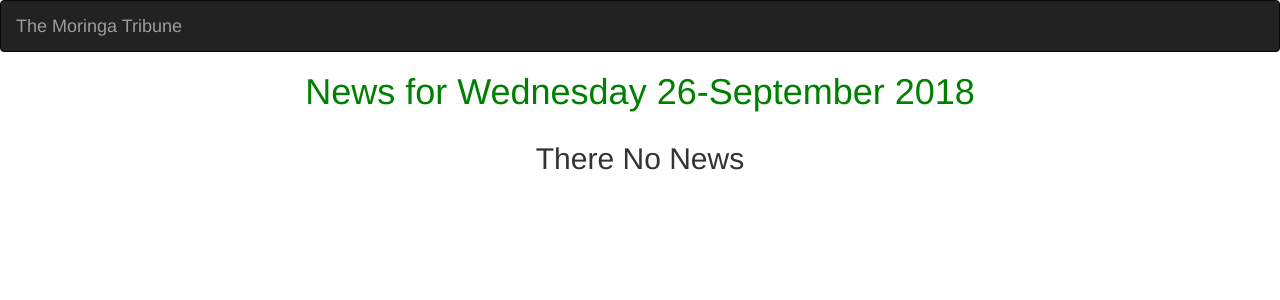
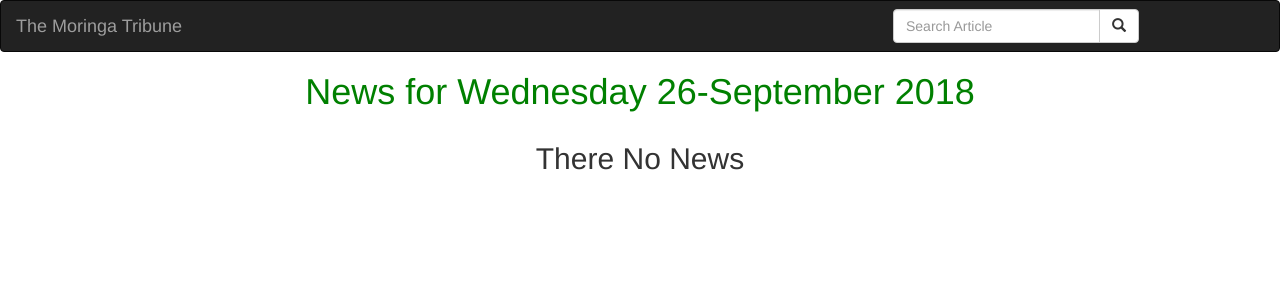
Before and after one commit to Yvonne-Ouma/Moringa-Tribune, a Django app: page / in a window 1280 px wide. Shown: the top 300 px of the page. Run offline with Django 3.2, Linux system fonts and the light colour scheme; data that the repository does not hold is empty; some libraries are stand-ins or nearby versions.

Commit message:
images now displaying perfectly

```diff
--- a/news/models.py
+++ b/news/models.py
@@ -33,6 +33,7 @@ class Article(models.Model):
     editor = models.ForeignKey(Editor)
     tags = models.ManyToManyField(tags)
     pub_date = models.DateTimeField(auto_now_add=True)
+    article_image = models.ImageField(upload_to = 'articles/')
 
     @classmethod
     def todays_news(cls):
@@ -40,6 +41,12 @@ class Article(models.Model):
         news = cls.objects.filter(pub_date__date = today)
         return news
 
+    @classmethod
     def days_news(cls,date):
         news = cls.objects.filter(pub_date__date = date)
         return news
+
+    @classmethod
+    def search_by_title(cls,search_term):
+        news = cls.objects.filter(title__icontains= search_term)
+        return news
--- a/news/templates/all-news/today-news.html
+++ b/news/templates/all-news/today-news.html
@@ -9,8 +9,13 @@
 
         <!-- displaying news Aritcle -->
         <div class="col-xs-6 col-sm-6 col-md-6 col-lg-6">
-       <h2 class="textt-center"> {{news_item.title}}</h2>
-       <h5 class="textt-center"> {{news_item.post}}</h5>
+            <h2 class="textt-center"> {{news_item.title}}</h2>
+            <h5 class="textt-center"> {{news_item.post}}</h5>
+        </div>
+
+        <!--Display news Article images  -->
+        <div class="col-xs-6 col-sm-6 col-md-6 col-lg-6">
+            <img src='{{news_item.article_image.url}}' class="img-responsive" alt="Image">
         </div>
 
     </div>
--- a/news/templates/navbar.html
+++ b/news/templates/navbar.html
@@ -15,9 +15,18 @@
             </div>
             <!-- Addding a serch form-->
             <div class= "col-sm-4 navbar-right">
-                <form class="navbar-form"></form>
+                <form class="navbar-form" role= "search" action= "{% url 'search_results' %}">
+                <div class="input-group">
+                 <input type="text" class="form-control" placeholder="Search Article" name = "article">
+                 <div class="input-group-btn">
+                   <button class="btn btn-default" type="submit"><i class="glyphicon glyphicon-search"></i></button>
+
+                 </div>
+                </div>
+               </form>
 
             </div>
+            <!-- search form end-->
         </div>
     </nav>
 </body>
--- a/news/urls.py
+++ b/news/urls.py
@@ -1,7 +1,12 @@
 from django.conf.urls import url
 from . import views
+from django.conf import settings
+from django.conf.urls.static import static
 
 urlpatterns = [
     url(r'^$',views.news_today,name='newsToday'),
-    url(r'^archives/(\d{4}-\d{2}-\d{2})/$',views.past_days_news,name = 'pastNews')
+    url(r'^archives/(\d{4}-\d{2}-\d{2})/$',views.past_days_news,name = 'pastNews'),
+    url(r'^search/', views.search_results, name = 'search_results')
 ]
+if settings.DEBUG:
+    urlpatterns+=static(settings.MEDIA_URL, document_root = settings.MEDIA_ROOT)
--- a/news/views.py
+++ b/news/views.py
@@ -39,3 +39,16 @@ def past_days_news(request,past_date):
 
     news = Article.days_news(date)
     return render(request,'all-news/past-news.html',{"date": date,"news": news})
+
+def search_results(request):
+    if 'article' in request.GET and request.GET["article"]:
+        search_term = request.GET.get("article")
+        searched_articles = Article.search_by_title(search_term)
+        message = f"{search_term}"
+
+        return render(request, 'all-news/search.html',{"message":message, "articles": searched_articles})
+
+    else:
+        message = "You haven't searched for any term"
+
+        return render(request, 'all-news/search.html',{"message": message})
--- a/tribune/settings.py
+++ b/tribune/settings.py
@@ -64,6 +64,7 @@ TEMPLATES = [
                 'django.template.context_processors.request',
                 'django.contrib.auth.context_processors.auth',
                 'django.contrib.messages.context_processors.messages',
+                'django.template.context_processors.media',
             ],
         },
     },
@@ -123,5 +124,7 @@ USE_TZ = True
 
 STATIC_URL = '/static/'
 STATICFILES_DIRS = [
-    os.path.join(BASE_DIR, "static"),
+    os.path.join(BASE_DIR, "static")
 ]
+MEDIA_URL = '/media/'
+MEDIA_ROOT = os.path.join(BASE_DIR, 'media')
```
Also changed, not shown: news/templates/all-news/search.html (added, +25 -0 lines), media/articles/1.jpg (added), media/articles/cute-dogs.jpg (added), media/articles/funny-teachers-memes-coverimage.jpg (added), media/articles/hy.jpg (added), media/articles/images.jpeg (added), media/articles/j.png (added), media/articles/james.jpeg (added), media/articles/james_cpEzsB0.jpeg (added), media/articles/port.jpg (added), news/migrations/0002_article_article_image.py (added).
